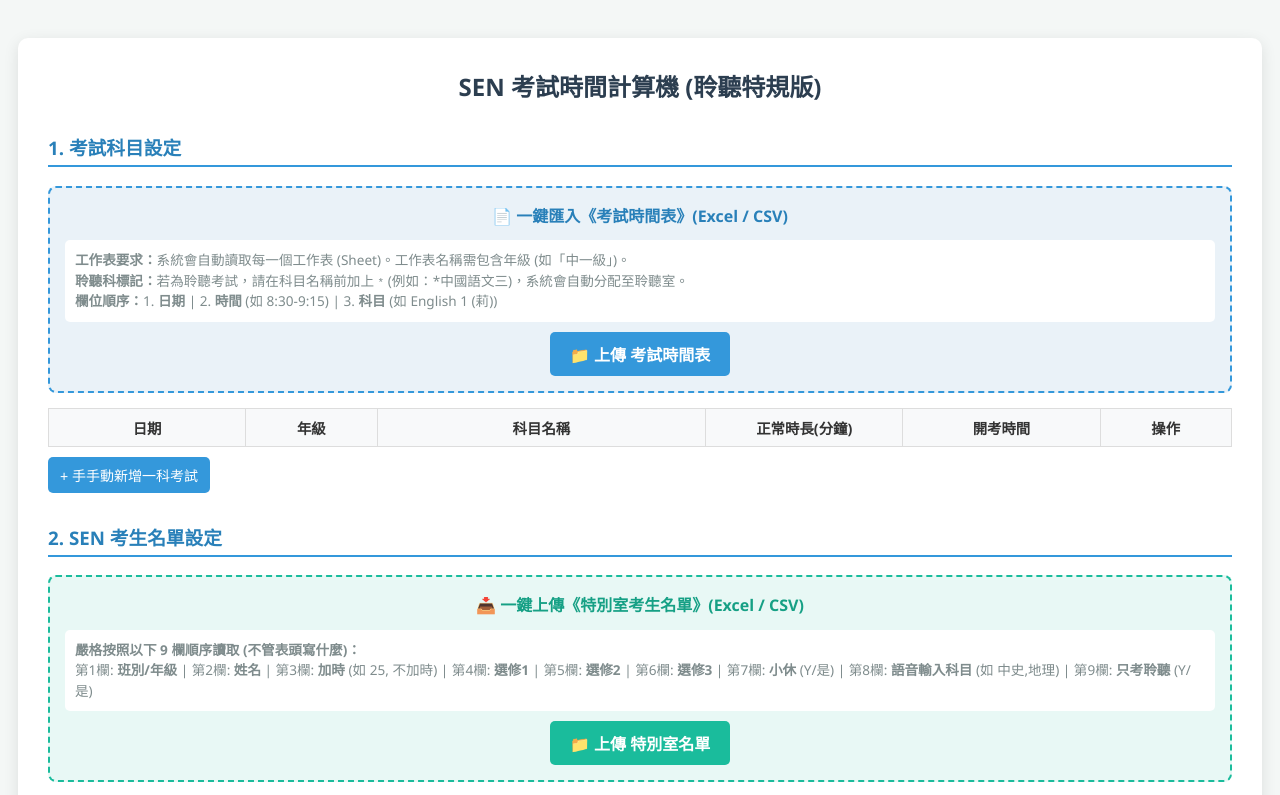
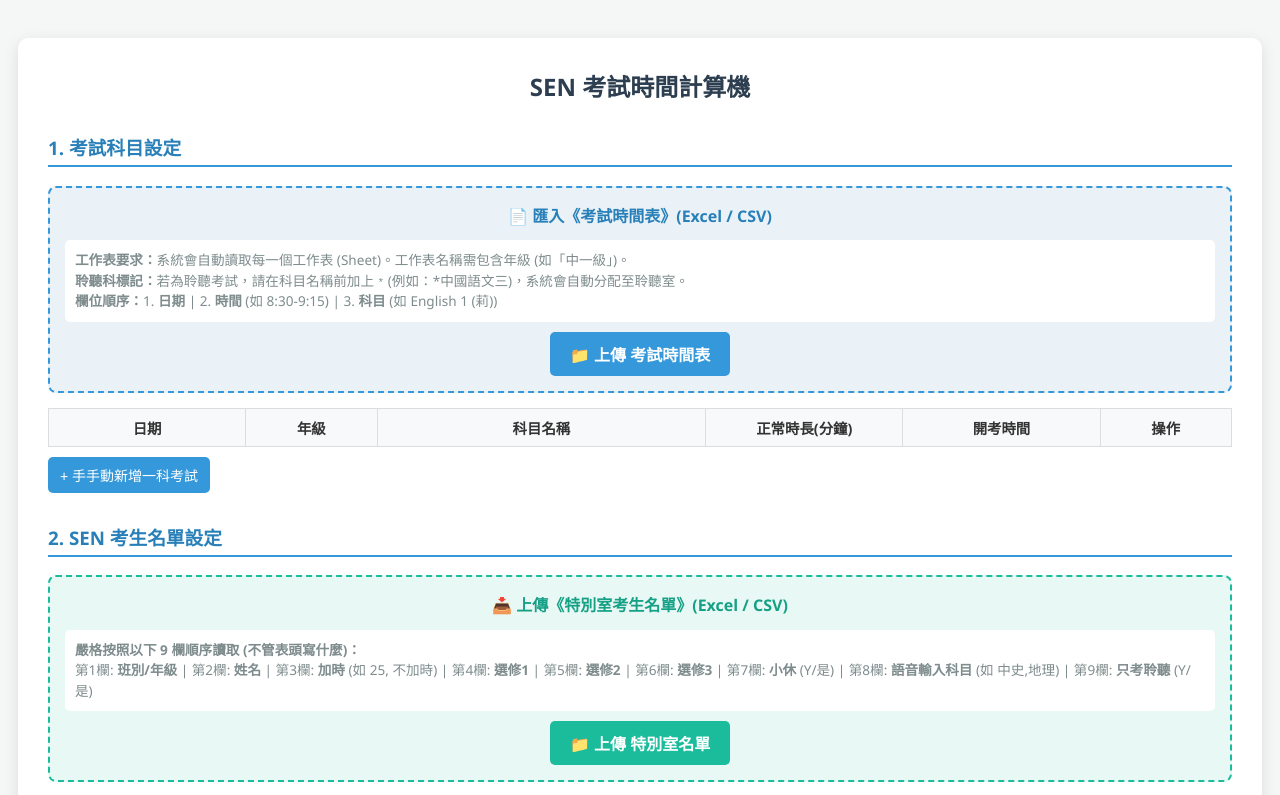
Before and after one commit to horace0601/SEN-, a plain HTML site: page index.html in a window 1280 px wide. Shown: the top 795 px of the page. Drawn offline with nearby package versions, Linux system fonts and the light colour scheme; a script that the page names is missing.

Commit message:
Update index.html

```diff
--- a/index.html
+++ b/index.html
@@ -3,7 +3,7 @@
 <head>
     <meta charset="UTF-8">
     <meta name="viewport" content="width=device-width, initial-scale=1.0">
-    <title>SEN 考試時間計算機 (雙 Excel 匯入版)</title>
+    <title>SEN 考試時間計算機</title>
     <script src="https://cdnjs.cloudflare.com/ajax/libs/html2canvas/1.4.1/html2canvas.min.js"></script>
     <script src="https://cdnjs.cloudflare.com/ajax/libs/xlsx/0.18.5/xlsx.full.min.js"></script>
     <style>
@@ -59,11 +59,11 @@
 <body>
 
 <div class="container">
-    <h2>SEN 考試時間計算機 (聆聽特規版)</h2>
+    <h2>SEN 考試時間計算機 </h2>
 
     <h3>1. 考試科目設定</h3>
     <div class="upload-section exam">
-        <p style="margin-top: 0; margin-bottom: 10px; color: #2980b9; font-weight: bold;">📄 一鍵匯入《考試時間表》(Excel / CSV)</p>
+        <p style="margin-top: 0; margin-bottom: 10px; color: #2980b9; font-weight: bold;">📄 匯入《考試時間表》(Excel / CSV)</p>
         <p class="note" style="text-align: left; background: #fff; padding: 10px; border-radius: 5px;">
             <strong>工作表要求：</strong>系統會自動讀取每一個工作表 (Sheet)。工作表名稱需包含年級 (如「中一級」)。<br>
             <strong>聆聽科標記：</strong>若為聆聽考試，請在科目名稱前加上 <code>*</code> (例如：*中國語文三)，系統會自動分配至聆聽室。<br>
@@ -90,7 +90,7 @@
 
     <h3>2. SEN 考生名單設定</h3>
     <div class="upload-section student">
-        <p style="margin-top: 0; margin-bottom: 10px; color: #16a085; font-weight: bold;">📥 一鍵上傳《特別室考生名單》(Excel / CSV)</p>
+        <p style="margin-top: 0; margin-bottom: 10px; color: #16a085; font-weight: bold;">📥 上傳《特別室考生名單》(Excel / CSV)</p>
         <p class="note" style="text-align: left; background: #fff; padding: 10px; border-radius: 5px;">
             <strong>嚴格按照以下 9 欄順序讀取 (不管表頭寫什麼)：</strong><br>
             第1欄: <strong>班別/年級</strong> | 第2欄: <strong>姓名</strong> | 第3欄: <strong>加時</strong> (如 25, 不加時) | 第4欄: <strong>選修1</strong> | 第5欄: <strong>選修2</strong> | 第6欄: <strong>選修3</strong> | 第7欄: <strong>小休</strong> (Y/是) | 第8欄: <strong>語音輸入科目</strong> (如 中史,地理) | 第9欄: <strong>只考聆聽</strong> (Y/是)
```
